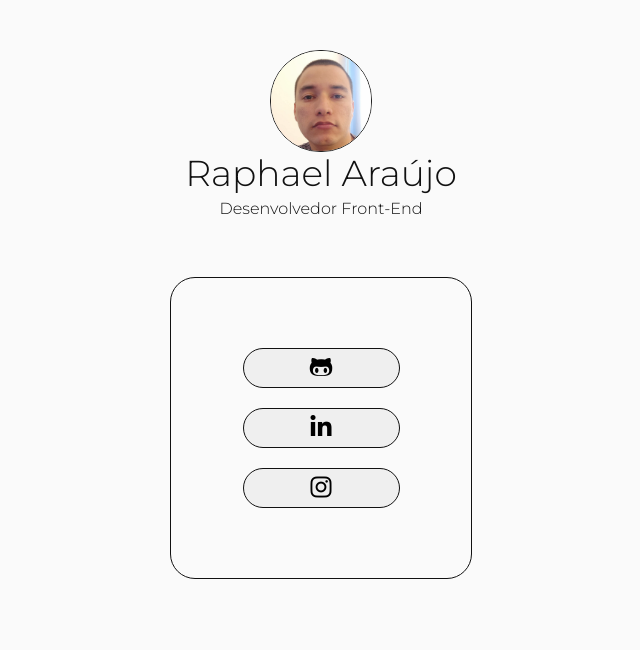
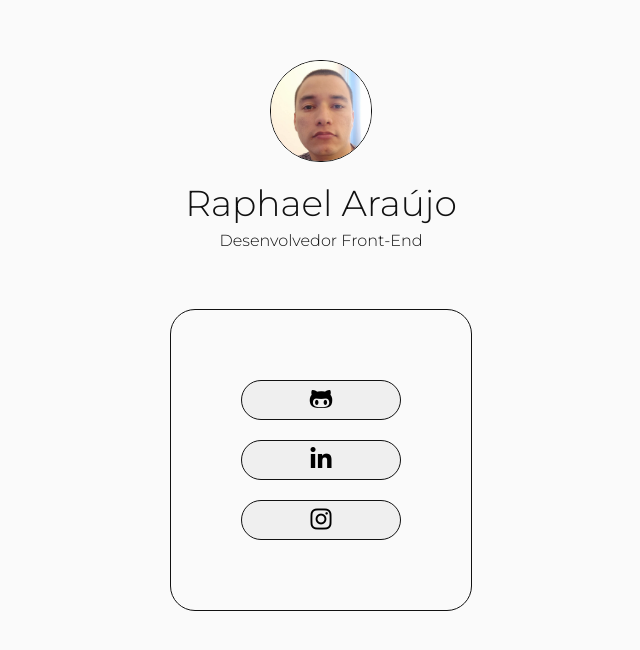
Before and after one commit to rwsaraujo/link-tree, a plain HTML site: page index.html in a window 1280 px wide. Shown: the whole page, without its empty margins (309-949 px from the left). Drawn offline with Linux system fonts and the light colour scheme.

Commit message:
css refatorado

```diff
--- a/assets/css/index.css
+++ b/assets/css/index.css
@@ -1,4 +1,9 @@
 @import url('https://fonts.googleapis.com/css2?family=Montserrat:wght@300&display=swap');
+
+body {
+    font-family: 'Montserrat', sans-serif;
+    font-weight: 300;
+}
 
 .txt-black {
     color: #111;
@@ -8,61 +13,54 @@
     background-color: #fafafa;
 }
 
+.border {
+    border: 1px solid #111;
+    border-radius: 25px;
+}
+
 .main {
     width: calc(100% - 20px);
-    margin-bottom: 0;
+    gap: 60px;
+}
+
+.column {
     display: flex;
     flex-direction: column;
-    justify-content: center;
     align-items: center;
-    font-family: 'Montserrat', sans-serif;
-    font-weight: 300;
 }
 
 .main-profile {
-    display: flex;
-    flex-direction: column;
-    justify-content: space-around;
-    align-items: center;
-    margin: 0 auto;
-    padding: 50px 0;
+    gap: 20px;
+    margin: 60px auto 0;
 }
 
 .main-profile-picture img {
     width: 100px;
     border-radius: 50px;
-    border: 1px solid #222;
+}
+
+.main-profile-info {
+    gap: 12px;
 }
 
 .main-profile-info h1 {
     font-size: 2.25rem;
-    text-align: center;
 }
 
 .main-profile-info h2 {
     font-size: 1rem;
-    text-align: center;
-    padding: 10px;
 }
 
 .main-links {
     width: 300px;
     height: 300px;
-    border: 1px solid #111;
-    border-radius: 25px;
-    display: flex;
-    flex-direction: column;
-    align-items: center;
     justify-content: center;
 }
 
 .main-links button {
-    width: 157px;
+    width: 160px;
     height: 40px;
-    border: 1px solid #111;
-    border-radius: 25px;
     font-size: 1.5rem;
-    font-weight: 300;
     margin: 10px 0;
     cursor: pointer;
     transition: .3s;
--- a/index.html
+++ b/index.html
@@ -11,12 +11,12 @@
         <title>Raphael Araújo Front-End</title>
     </head>
     <body class="bg-white txt-black">
-        <div class="main">
-            <div class="main-profile">
+        <div class="main column">
+            <div class="main-profile column">
                 <div class="main-profile-picture">
-                    <img src="./assets/img/ft_perfil.jpg" alt="Raphael Araújo">
+                    <img class="border" src="./assets/img/ft_perfil.jpg" alt="Raphael Araújo">
                 </div>
-                <div class="main-profile-info">
+                <div class="main-profile-info column">
                     <div>
                         <h1>Raphael Araújo</h1>
                     </div>
@@ -26,16 +26,12 @@
                 </div>
             </div>
 
-            <div class="main-links">
-                <div>
-                    <a href="https://github.com/rwsaraujo" title="GitHub de Raphael Araújo" target="_blank"><button><i class="fab fa-github-alt"></i></button></a>
-                </div>
-                <div>
-                    <a href="https://www.linkedin.com/in/rwsaraujo/" title="LinkedIn de Raphael Araújo" target="_blank"><button><i class="fab fa-linkedin-in"></i></button></a>
-                </div>
-                <div>
-                    <a href="https://www.instagram.com/araujowebdev/" title="Instagram de Raphael Araújo" target="_blank"><button><i class="fab fa-instagram"></i></button></a>
-                </div>
+            <div class="main-links column border">
+                    <a href="https://github.com/rwsaraujo" title="GitHub de Raphael Araújo" target="_blank"><button class="border"><i class="fab fa-github-alt"></i></button></a>
+
+                    <a href="https://www.linkedin.com/in/rwsaraujo/" title="LinkedIn de Raphael Araújo" target="_blank"><button class="border"><i class="fab fa-linkedin-in"></i></button></a>
+
+                    <a href="https://www.instagram.com/araujowebdev/" title="Instagram de Raphael Araújo" target="_blank"><button class="border"><i class="fab fa-instagram"></i></button></a>
             </div>
         </div>
     </body>
```
